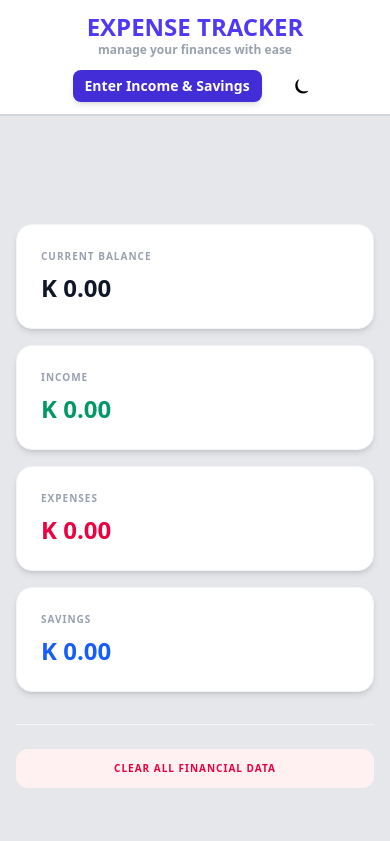
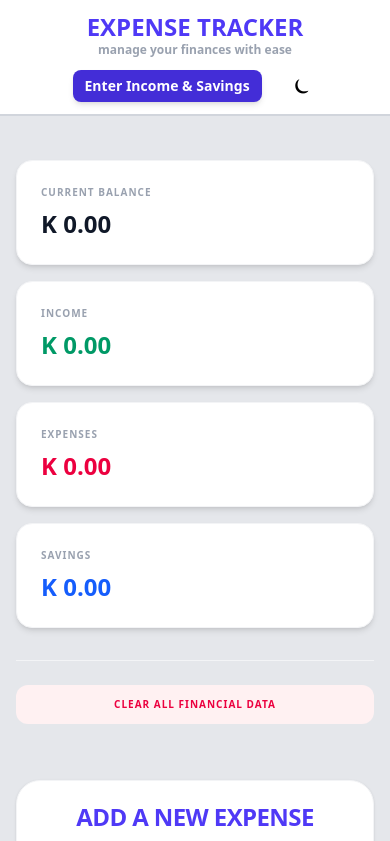
Before and after one commit to Victoriousm/expense_tracker, a Vue app: page / in a window 390 px wide. Shown: the top 841 px of the page. Built offline with nearby package versions, Linux system fonts and the light colour scheme.

Commit message:
padding top for small screens

```diff
--- a/src/componenmts/SummaryCards.vue
+++ b/src/componenmts/SummaryCards.vue
@@ -39,7 +39,7 @@ const formatCurrency = (val: number): string => {
 
 <template>
   <div
-    class="w-full px-4 sm:px-6 lg:px-12 py-6 sm:py-8 pt-28 sm:pt-20 lg:pt-24 max-w-[1600px] mx-auto"
+    class="w-full px-4 sm:px-6 lg:px-12 pt-12 py-6 sm:py-8 sm:pt-20 lg:pt-24 max-w-[1600px] mx-auto"
   >
     <div
       class="grid grid-cols-1 sm:grid-cols-2 lg:grid-cols-4 gap-4 sm:gap-6 lg:gap-8 mb-8 sm:mb-12"
```
